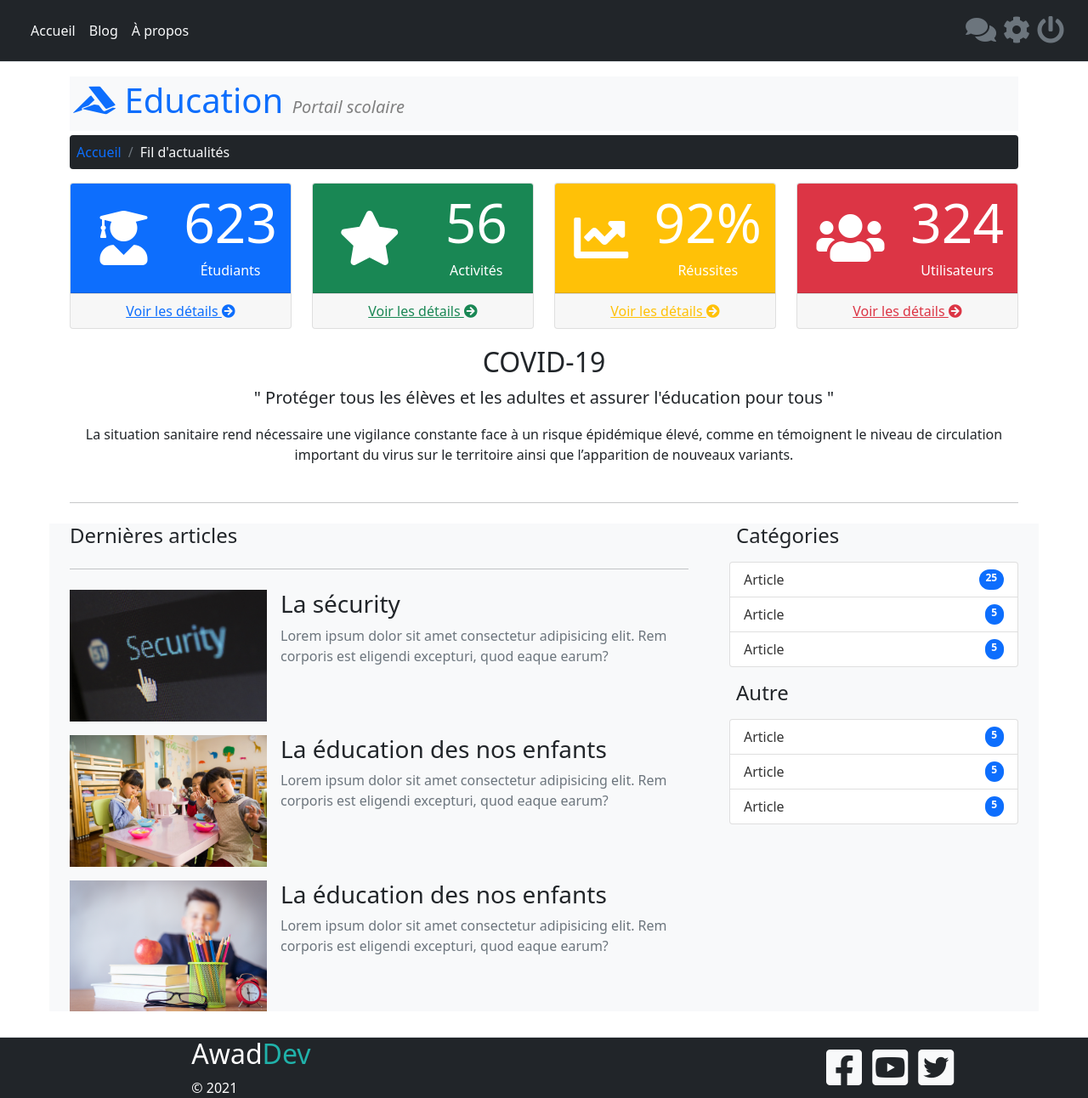
After one commit to awadalsheekh/web-app, a PHP site: page /blog.php in a window 1280 px wide. The commit adds this page. Shown: the whole page at 85% size. Run offline with PHP 8.4, Linux system fonts and the light colour scheme.

Commit message:
Update index et blog files

```diff
--- /dev/null
+++ b/blog.php
@@ -0,0 +1,90 @@
+<!DOCTYPE html>
+<html lang="fr">
+
+<?php include "inc/header.php" ?>
+
+    <div class="container">
+        <div class="main">
+        <div class="py-1 text-center mt-3 mb-3">
+                <h2>COVID-19</h2>
+                <p class="lead">" Protéger tous les élèves et les adultes et assurer l'éducation pour tous "</p>
+                <P>La  situation  sanitaire rend  nécessaire une vigilance  constante face  à  un  risque  épidémique  élevé, comme en témoignent le niveau de circulation important du virus sur le territoire ainsi que l’apparition de nouveaux variants.</P>
+            </div>
+            <hr class="my-4">
+
+              <div class="row g-5">
+
+                  <div class="col-md-5 col-lg-4 order-md-last order-2  bg-light">
+
+                      <h4 class="d-flex justify-content-between align-item-center mb-3">
+                          <span class="text-dark ml-2">Catégories</span>
+                          <span class="badge bg-primary rounded-pill"></span>
+                      </h4>
+
+                      <ul class="list-group mb-3 lihaver">
+                          <li class="list-group-item d-flex justify-content-between lh-md">
+                            <div class=""><a class="item-link" href="#">Article</a></div>
+                              <span class="badge bg-primary rounded-pill">25</span>
+                          </li>
+                          <li class="list-group-item d-flex justify-content-between lh-md ">
+                            <div><a class="item-link" href="#">Article</a></div>
+                              <span class="badge bg-primary rounded-pill">5</span>
+                          </li>
+                          <li class="list-group-item d-flex justify-content-between lh-md">
+                            <div><a class="item-link" href="#">Article</a></div>
+                              <span class="badge bg-primary rounded-pill">5</span>
+                          </li>
+                      </ul>
+                      <h4 class="d-flex justify-content-between align-item-center mb-3">
+                          <span class="text-dark ml-2">Autre</span>
+                          <span class="badge bg-primary rounded-pill"></span>
+                      </h4>
+                      <ul class="list-group mb-3 lihaver">
+                          <li class="list-group-item d-flex justify-content-between lh-md">
+                            <div><a class="item-link" href="#">Article</a></div>
+                              <span class="badge bg-primary rounded-pill">5</span>
+                          </li>
+                          <li class="list-group-item d-flex justify-content-between lh-md">
+                            <div><a class="item-link" href="#">Article</a></div>
+                              <span class="badge bg-primary rounded-pill">5</span>
+                          </li>
+                          <li class="list-group-item d-flex justify-content-between lh-md">
+                            <div><a class="item-link" href="#">Article</a></div>
+                              <span class="badge bg-primary rounded-pill">5</span>
+                          </li>
+                      </ul>
+                  </div> <!----- End of sidebar-->
+
+                  <div class="col-md-7 col-lg-8 bg-light">
+                      <h4 class="mb-3">Dernières articles</h4>
+                      <hr class="my-4">
+                        <div class="row g-3">
+                            <div class="col-sm-4">
+                                <a href="#"><img src="img/security.jpg" class="img-fluid" alt="security"></a>
+                            </div>
+                            <div class="col-sm-8">
+                                <h3 class="card-title">La sécurity</h3>
+                                <a href="#" class="text-decoration-none text-muted"><p>Lorem ipsum dolor sit amet consectetur adipisicing elit. Rem corporis est eligendi excepturi, quod eaque earum?</p></a>
+                            </div>
+                            <div class="col-sm-4">
+                            <a href="#"><img src="img/edu03.jpg" class="img-fluid" alt="security"></a>
+                            </div>
+                            <div class="col-sm-8">
+                                <h3 class="card-title">La éducation des nos enfants</h3>
+                                <a href="#" class="text-decoration-none text-muted"><p>Lorem ipsum dolor sit amet consectetur adipisicing elit. Rem corporis est eligendi excepturi, quod eaque earum?</p></a>
+                            </div>
+                            <div class="col-sm-4">
+                            <a href="#"><img src="img/edu01.jpg" class="img-fluid" alt="security"></a>
+                            </div>
+                            <div class="col-sm-8 mb-5">
+                                <h3 class="card-title">La éducation des nos enfants</h3>
+                                <a href="#" class="text-decoration-none text-muted"><p>Lorem ipsum dolor sit amet consectetur adipisicing elit. Rem corporis est eligendi excepturi, quod eaque earum?</p></a>
+                            </div>
+                        </div>
+                  </div>
+              </div>
+        </div>
+    </div>
+
+<!----- Footer ---------->
+<?php include "inc/footer.php" ?>
--- a/inc/header.php
+++ b/inc/header.php
@@ -3,7 +3,7 @@
     <meta http-equiv="X-UA-Compatible" content="IE=edge">
     <meta name="viewport" content="width=device-width, initial-scale=1.0">
     <title>Portail scolaire</title>
-    <link rel="stylesheet" href="css/main-css.css">
+    <link rel="stylesheet" href="css/main-style.css">
     <link rel="stylesheet" href="https://cdn.jsdelivr.net/npm/bootstrap@4.6.0/dist/css/bootstrap.min.css" integrity="sha384-B0vP5xmATw1+K9KRQjQERJvTumQW0nPEzvF6L/Z6nronJ3oUOFUFpCjEUQouq2+l" crossorigin="anonymous">
     <link rel="stylesheet" href="https://cdnjs.cloudflare.com/ajax/libs/font-awesome/5.15.3/css/all.min.css" integrity="sha512-iBBXm8fW90+nuLcSKlbmrPcLa0OT92xO1BIsZ+ywDWZCvqsWgccV3gFoRBv0z+8dLJgyAHIhR35VZc2oM/gI1w==" crossorigin="anonymous" />
 
```
Also changed, not shown: index.php (added, +86 -0 lines).
